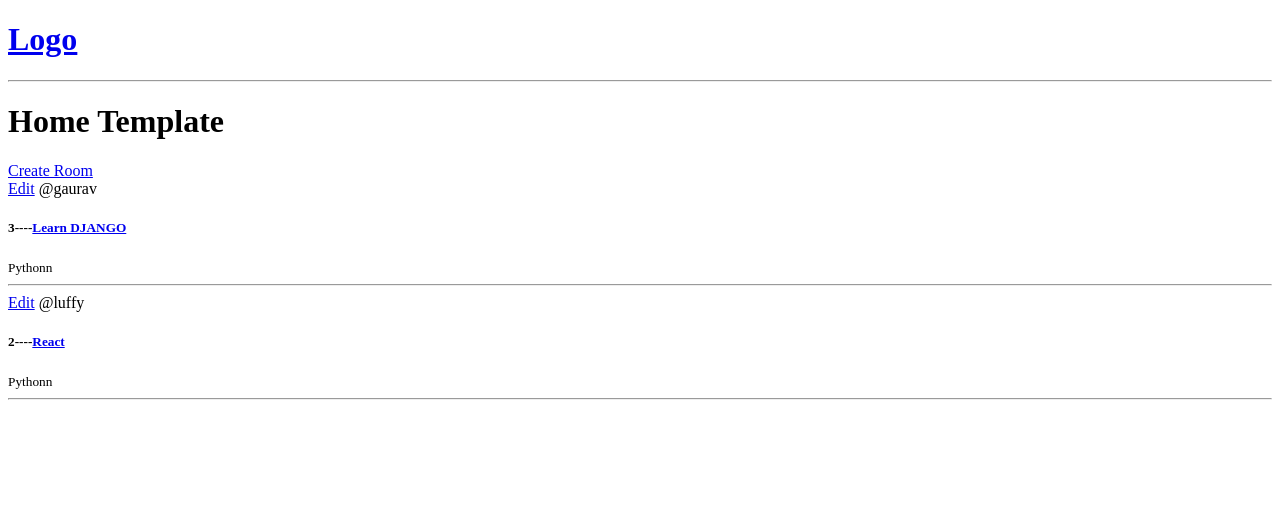
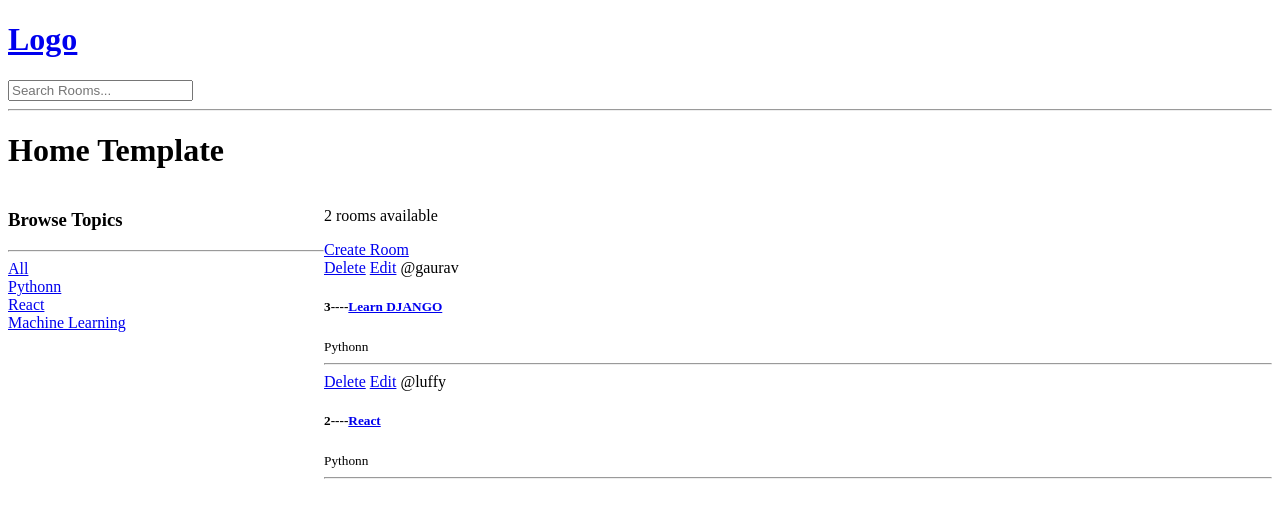
Before and after one commit to GauravLamichhane/VirtualChat, a Django app: page / in a window 1280 px wide. Shown: the top 518 px of the page. Run offline with Django 5.2, Linux system fonts and the light colour scheme; data comes from the database, SQL or seed files in the repository; both versions use the stored data as it was after the commit.

Commit message:
Add Update and Delete Room Functionality

```diff
--- a/base/templates/base/home.html
+++ b/base/templates/base/home.html
@@ -1,10 +1,36 @@
 {%extends 'main.html'%} {%block content%}
 <h1>Home Template</h1>
+
+<style>
+  .home-container {
+    display: grid;
+    grid-template-columns: 1fr 3fr;
+  }
+</style>
+<div class="home-container">
   <div>
+    <h3>Browse Topics</h3>
+    <hr />
+
+    <div>
+      <a href="{%url 'home'%}">All</a>
+    </div>
+
+    {%for topic in topics%}
+    <div>
+      <a href="{%url 'home'%}?q={{topic.name}}">{{topic.name}}</a>
+    </div>
+    {%endfor%}
+  </div>
+
+  <div>
+    <p>{{room_count}} rooms available</p>
     <a href="{%url 'create-room'%}">Create Room</a>
+
     <div>
       {%for room in rooms%}
       <div>
+        <a href="{%url 'delete-room' room.id%}">Delete</a>
         <a href="{%url 'update-room' room.id%}">Edit</a>
         <span>@{{room.host.username}}</span>
         <h5>
@@ -16,4 +42,5 @@
       {%endfor%}
     </div>
   </div>
+</div>
 {%endblock%}
--- a/base/urls.py
+++ b/base/urls.py
@@ -8,4 +8,5 @@ urlpatterns = [
   path('room/<int:pk>/',views.room, name='room'),
   path('create-room/',views.createRoom, name='create-room'),
   path('update-room/<int:pk>/',views.updateRoom,name='update-room'),
+  path('delete-room/<int:pk>/',views.deleteRoom,name='delete-room'),
 ]
--- a/base/views.py
+++ b/base/views.py
@@ -1,15 +1,19 @@
 from django.shortcuts import render,redirect
 from . forms import RoomForm
-# rooms = [
-#   {'id': 1, 'name':'Learn python'},
-#   {'id': 2, 'name':'Front End'},
-#   {'id':3,'name':'React Native'}
-# ]
+from .models import Room,Topic
+from django.db.models import Q
+def home(request):
+  q = request.GET.get('q') if request.GET.get('q') != None else ''
+  rooms = Room.objects.filter(
+  Q(topic__name__icontains = q) |
+  Q(name__icontains = q) |
+  Q(description__icontains = q)
+  )
 
-from .models import Room
-def home(request):
-  rooms = Room.objects.all()
-  context = {'rooms':rooms}
+  topics = Topic.objects.all()
+  room_count = rooms.count()
+  context = {'rooms':rooms,'topics':topics,
+  'room_count':room_count}
   return render(request,'base/home.html',context)
 
 def room(request,pk):
@@ -38,3 +42,10 @@ def updateRoom(request,pk):
       return redirect('home')
   context = {'form':form}
   return render(request,'base/room_form.html',context)
+
+def deleteRoom(request,pk):
+  room = Room.objects.get(id = pk)
+  if request.method == "POST":
+    room.delete()
+    return redirect('home')
+  return render(request,'base/delete.html',{'obj':room})
--- a/templates/navbar.html
+++ b/templates/navbar.html
@@ -2,4 +2,7 @@
   <h1>Logo</h1>
 </a>
 
+<form action="{% url 'home'%}" method="get">
+  <input type="text" name="q" placeholder="Search Rooms..." />
+</form>
 <hr />
```
Also changed, not shown: base/templates/base/delete.html (added, +8 -0 lines), db.sqlite3. Lines whose indentation alone changed are shown as unchanged.
